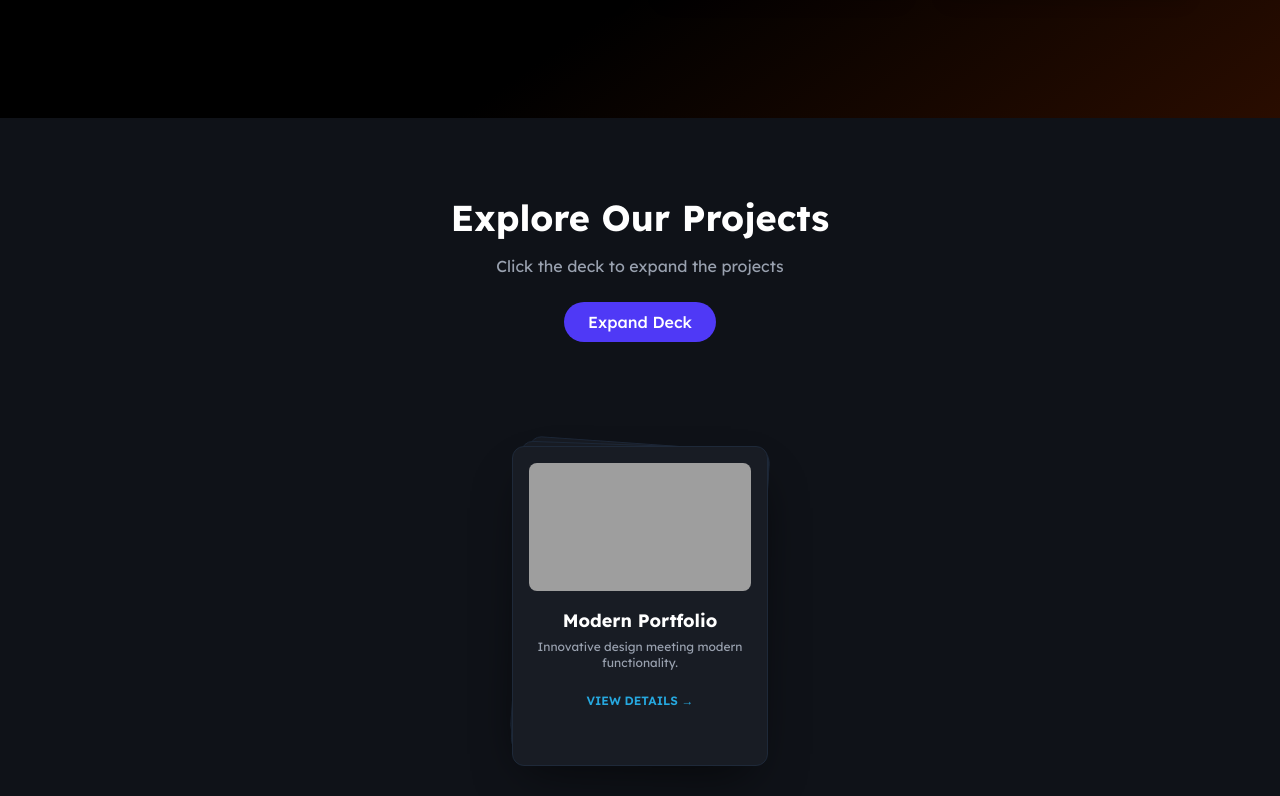
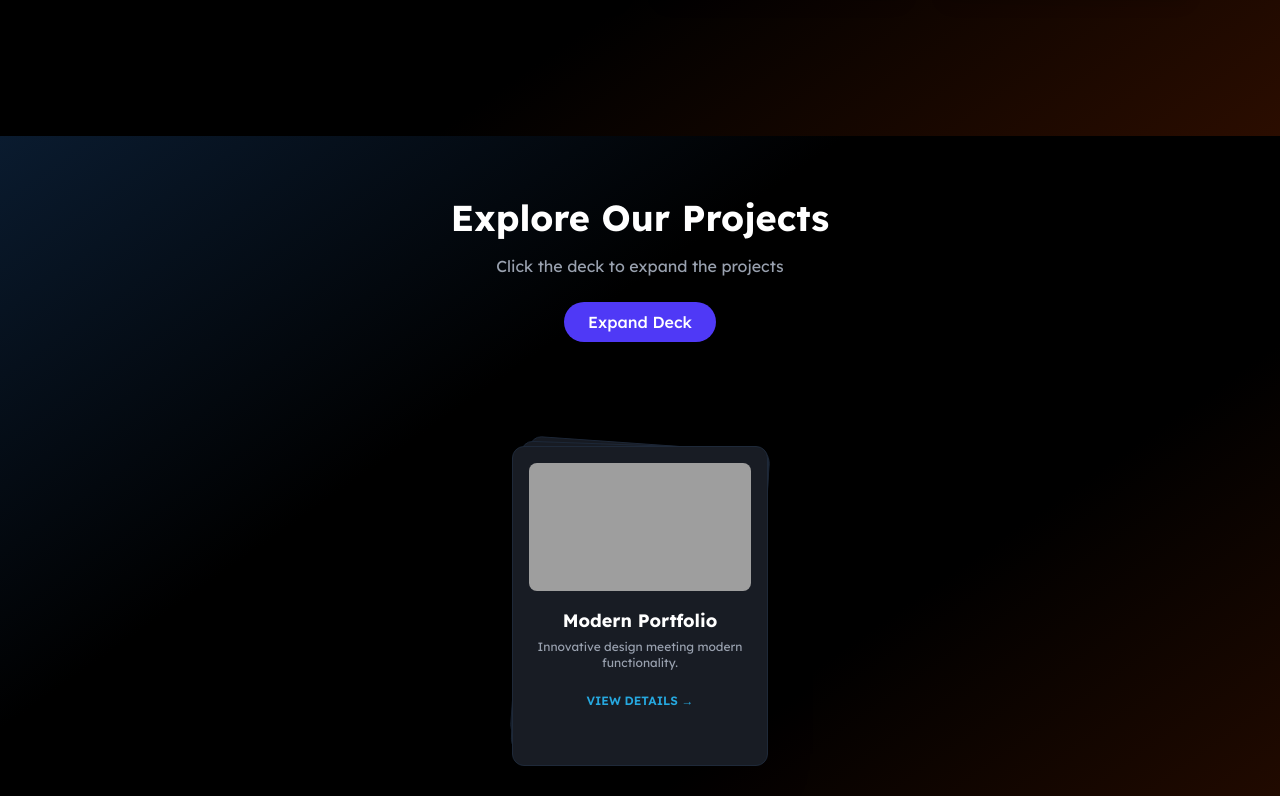
Before and after one commit to barezzali2/Design-Vision, a React (Vite) app: page / in a window 1280 px wide. Shown: the part 1464-2260 px from the top of the page. Built offline with nearby package versions, Linux system fonts and the light colour scheme; grey boxes are pictures that could not be loaded.

Commit message:
Fixing Footer top-edge color

```diff
--- a/src/components/Footer.jsx
+++ b/src/components/Footer.jsx
@@ -9,7 +9,7 @@ import { SiThreads } from "react-icons/si";
 
 function Footer() {
   return (
-    <footer className="text-center py-10 shadow-[0_-11px_9px_0px_rgba(0,0,0,0.5)] mt-20">
+    <footer className="text-center py-10 shadow-[0_0px_200px_0px_#0f1218] mt-20">
       <div className="max-w-6xl mx-auto">
         {/* Contact Section */}
         <div className="mb-10 md:flex md:justify-between md:text-center md:gap-100 md:mb-2">
--- a/src/components/home/ProjectsSection.jsx
+++ b/src/components/home/ProjectsSection.jsx
@@ -48,7 +48,7 @@ function ProjectsSection() {
 
   return (
     <motion.section
-      className="py-20 bg-[#0f1218] min-h-screen overflow-hidden flex flex-col items-center"
+      className="py-20 min-h-screen overflow-hidden flex flex-col items-center"
       initial={{ opacity: 0, y: 30 }}
       whileInView={{ opacity: 1, y: 0 }}
       viewport={{ once: true }}
```
